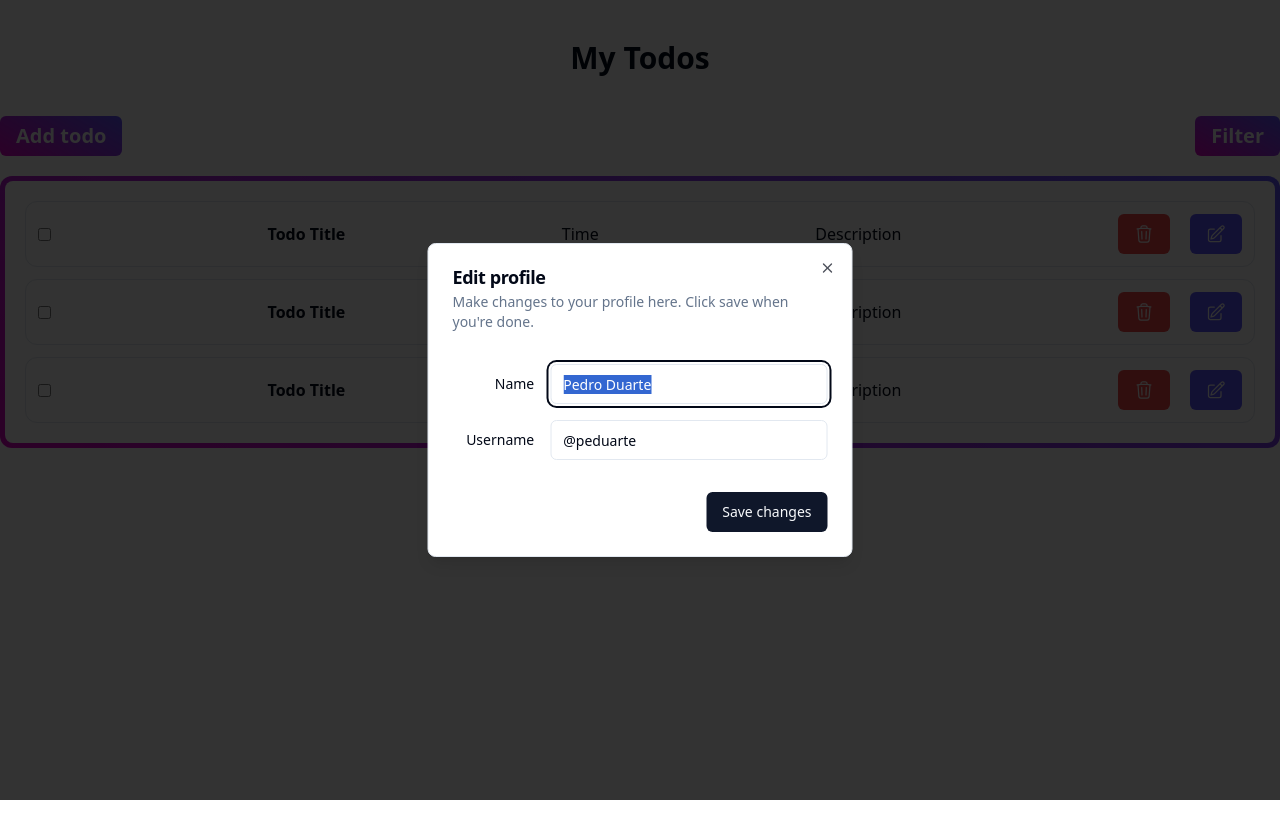
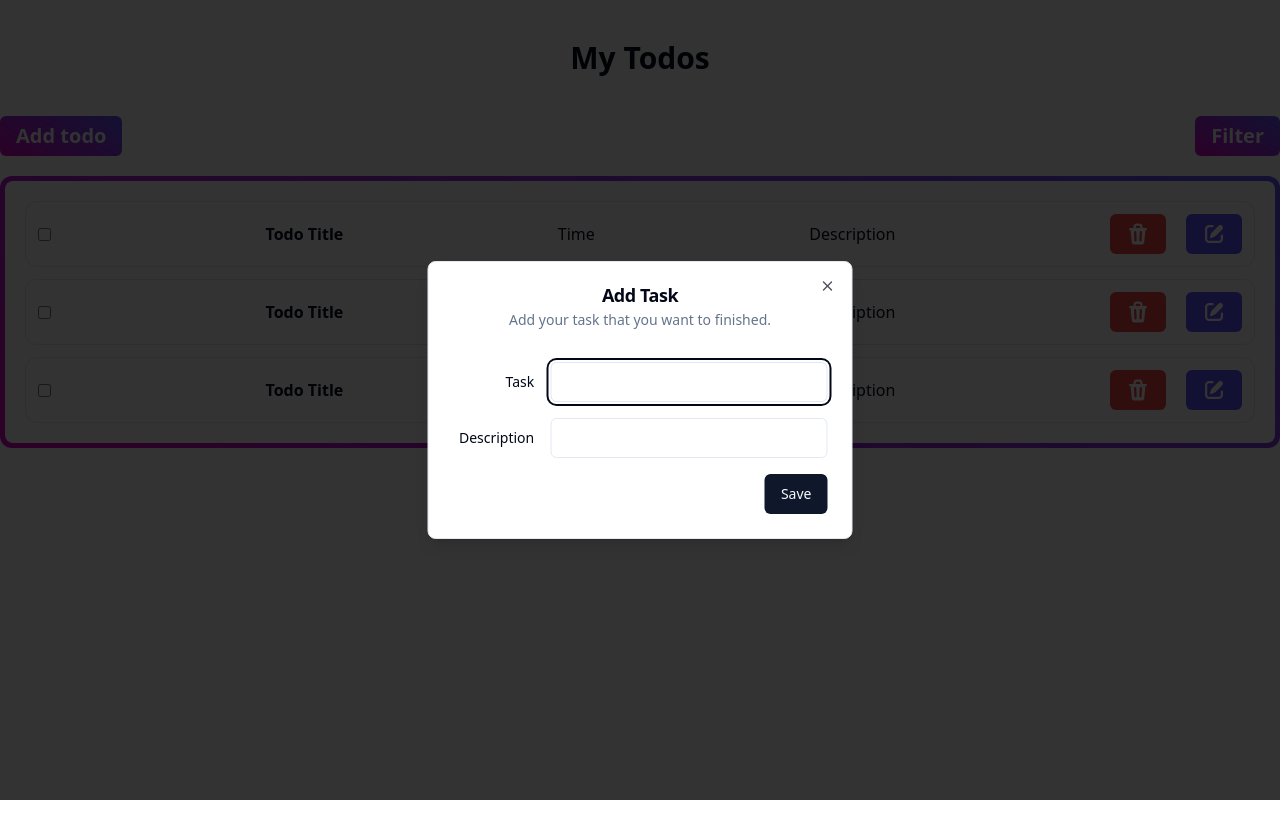
Before and after one commit to coderkamrul0/redux-simple-todo, a React (Vite) app: page / in a window 1280 px wide. Both pictures are taken after a click on the button "Add todo". Built offline with nearby package versions, Linux system fonts and the light colour scheme.

Commit message:
Add: Add todo modal

```diff
--- a/package.json
+++ b/package.json
@@ -10,6 +10,7 @@
     "preview": "vite preview"
   },
   "dependencies": {
+    "@heroicons/react": "^2.1.1",
     "@radix-ui/react-dialog": "^1.0.5",
     "@radix-ui/react-dropdown-menu": "^2.0.6",
     "@radix-ui/react-label": "^2.0.2",
--- a/src/components/todo/AddTodoModal.tsx
+++ b/src/components/todo/AddTodoModal.tsx
@@ -1,9 +1,10 @@
+import { FormEvent, useState } from "react";
 import { Button } from "../ui/button";
 import {
   Dialog,
+  DialogClose,
   DialogContent,
   DialogDescription,
-  DialogFooter,
   DialogHeader,
   DialogTitle,
   DialogTrigger,
@@ -12,6 +13,14 @@ import { Input } from "../ui/input";
 import { Label } from "../ui/label";
 
 const AddTodoModal = () => {
+  const [task, setTask] = useState("");
+  const [description, setDescription] = useState("");
+
+  const onSubmit = (e: FormEvent) => {
+    e.preventDefault();
+    console.log({ task, description });
+  };
+
   return (
     <Dialog>
       <DialogTrigger asChild>
@@ -21,28 +30,40 @@ const AddTodoModal = () => {
       </DialogTrigger>
       <DialogContent className="sm:max-w-[425px]">
         <DialogHeader>
-          <DialogTitle>Edit profile</DialogTitle>
-          <DialogDescription>
-            Make changes to your profile here. Click save when you're done.
+          <DialogTitle className="text-center">Add Task</DialogTitle>
+          <DialogDescription className="text-center">
+            Add your task that you want to finished.
           </DialogDescription>
         </DialogHeader>
+        <form onSubmit={onSubmit}>
           <div className="grid gap-4 py-4">
             <div className="grid grid-cols-4 items-center gap-4">
-            <Label htmlFor="name" className="text-right">
-              Name
+              <Label htmlFor="task" className="text-right">
+                Task
               </Label>
-            <Input id="name" value="Pedro Duarte" className="col-span-3" />
+              <Input
+                onBlur={(e) => setTask(e.target.value)}
+                id="task"
+                className="col-span-3"
+              />
             </div>
             <div className="grid grid-cols-4 items-center gap-4">
-            <Label htmlFor="username" className="text-right">
-              Username
+              <Label htmlFor="description" className="text-right">
+                Description
               </Label>
-            <Input id="username" value="@peduarte" className="col-span-3" />
+              <Input
+                onBlur={(e) => setDescription(e.target.value)}
+                id="description"
+                className="col-span-3"
+              />
             </div>
           </div>
-        <DialogFooter>
-          <Button type="submit">Save changes</Button>
-        </DialogFooter>
+          <div className="flex justify-end">
+            <DialogClose asChild>
+              <Button type="submit">Save</Button>
+            </DialogClose>
+          </div>
+        </form>
       </DialogContent>
     </Dialog>
   );
--- a/src/components/todo/TodoCard.tsx
+++ b/src/components/todo/TodoCard.tsx
@@ -1,3 +1,4 @@
+import { PencilSquareIcon, TrashIcon } from "@heroicons/react/16/solid";
 import { Button } from "../ui/button";
 
 const TodoCard = () => {
@@ -10,36 +11,10 @@ const TodoCard = () => {
         <p>Description</p>
         <div className="space-x-5">
           <Button className="bg-red-500">
-            <svg
-              xmlns="http://www.w3.org/2000/svg"
-              fill="none"
-              viewBox="0 0 24 24"
-              strokeWidth={1.5}
-              stroke="currentColor"
-              className="w-5 h-5"
-            >
-              <path
-                strokeLinecap="round"
-                strokeLinejoin="round"
-                d="m14.74 9-.346 9m-4.788 0L9.26 9m9.968-3.21c.342.052.682.107 1.022.166m-1.022-.165L18.16 19.673a2.25 2.25 0 0 1-2.244 2.077H8.084a2.25 2.25 0 0 1-2.244-2.077L4.772 5.79m14.456 0a48.108 48.108 0 0 0-3.478-.397m-12 .562c.34-.059.68-.114 1.022-.165m0 0a48.11 48.11 0 0 1 3.478-.397m7.5 0v-.916c0-1.18-.91-2.164-2.09-2.201a51.964 51.964 0 0 0-3.32 0c-1.18.037-2.09 1.022-2.09 2.201v.916m7.5 0a48.667 48.667 0 0 0-7.5 0"
-              />
-            </svg>
+            <TrashIcon className="h-6 w-6 text-white" />
           </Button>
           <Button className="bg-[#5C53FE]">
-            <svg
-              xmlns="http://www.w3.org/2000/svg"
-              fill="none"
-              viewBox="0 0 24 24"
-              stroke-width="1.5"
-              stroke="currentColor"
-              className="w-5 h-5"
-            >
-              <path
-                stroke-linecap="round"
-                stroke-linejoin="round"
-                d="m16.862 4.487 1.687-1.688a1.875 1.875 0 1 1 2.652 2.652L10.582 16.07a4.5 4.5 0 0 1-1.897 1.13L6 18l.8-2.685a4.5 4.5 0 0 1 1.13-1.897l8.932-8.931Zm0 0L19.5 7.125M18 14v4.75A2.25 2.25 0 0 1 15.75 21H5.25A2.25 2.25 0 0 1 3 18.75V8.25A2.25 2.25 0 0 1 5.25 6H10"
-              />
-            </svg>
+            <PencilSquareIcon className="h-6 w-6 text-white" />
           </Button>
         </div>
       </div>
```
Also changed, not shown: 1 other file (tests, documents, lock files or other folders). Lines whose indentation alone changed are shown as unchanged.
